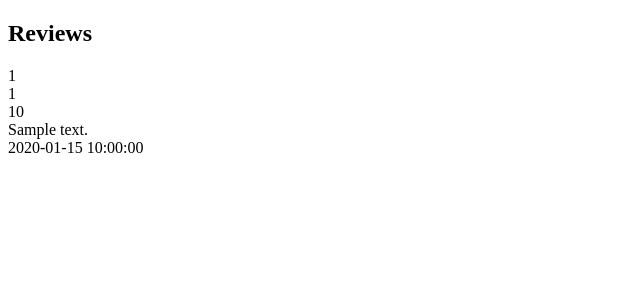
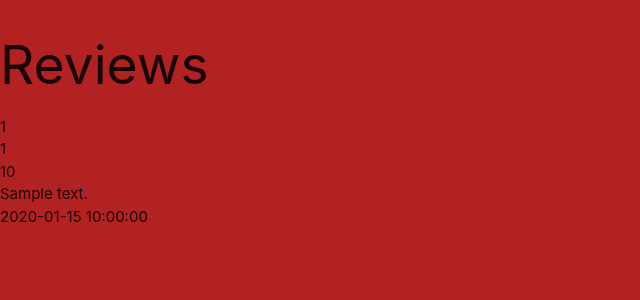
Before and after one commit to emilija-smitaite/review-a-restaurant, a Flask app: page / in a window 1280 px wide. Shown: the top 300 px of the page, without its empty margins (0-640 px from the left). Run offline with Flask 2, Linux system fonts and the light colour scheme; a database or web service that is not in the repository returns one stand-in record (values such as "Sample title"); some libraries are stand-ins or nearby versions.

Commit message:
Set up Materialize and add static files

```diff
--- /dev/null
+++ b/static/css/style.css
@@ -0,0 +1,3 @@
+body {
+    background-color: firebrick;
+}
--- a/templates/base.html
+++ b/templates/base.html
@@ -4,6 +4,12 @@
     <meta charset="UTF-8">
     <meta http-equiv="X-UA-Compatible" content="IE=edge">
     <meta name="viewport" content="width=device-width, initial-scale=1.0">
+    <link rel="stylesheet" href="https://cdnjs.cloudflare.com/ajax/libs/font-awesome/6.1.1/css/all.min.css"
+        integrity="sha512-KfkfwYDsLkIlwQp6LFnl8zNdLGxu9YAA1QvwINks4PhcElQSvqcyVLLD9aMhXd13uQjoXtEKNosOWaZqXgel0g==" crossorigin="anonymous" referrerpolicy="no-referrer" type="text/css" />
+    <link rel="stylesheet" href="https://cdnjs.cloudflare.com/ajax/libs/materialize/1.0.0/css/materialize.min.css" type="text/css">
+    <link rel="stylesheet" href="{{ url_for('static', filename='css/style.css') }}" type="text/css">
+    {% block styles %}
+    {% endblock %}
     <title>The Alton Towers Foodie</title>
 </head>
 <body>
@@ -11,5 +17,10 @@
     {% block content %}
     {% endblock %}
 
+    <script src="https://code.jquery.com/jquery-3.6.0.min.js" integrity="sha256-/xUj+3OJU5yExlq6GSYGSHk7tPXikynS7ogEvDej/m4=" crossorigin="anonymous"></script>
+    <script src="https://cdnjs.cloudflare.com/ajax/libs/materialize/1.0.0/js/materialize.min.js"></script>
+    <script src="{{ url_for('static', filename='js/script.js') }}"></script>
+    {% block scripts %}
+    {% endblock %}
 </body>
 </html>
```
Also changed, not shown: static/js/script.js (added).
